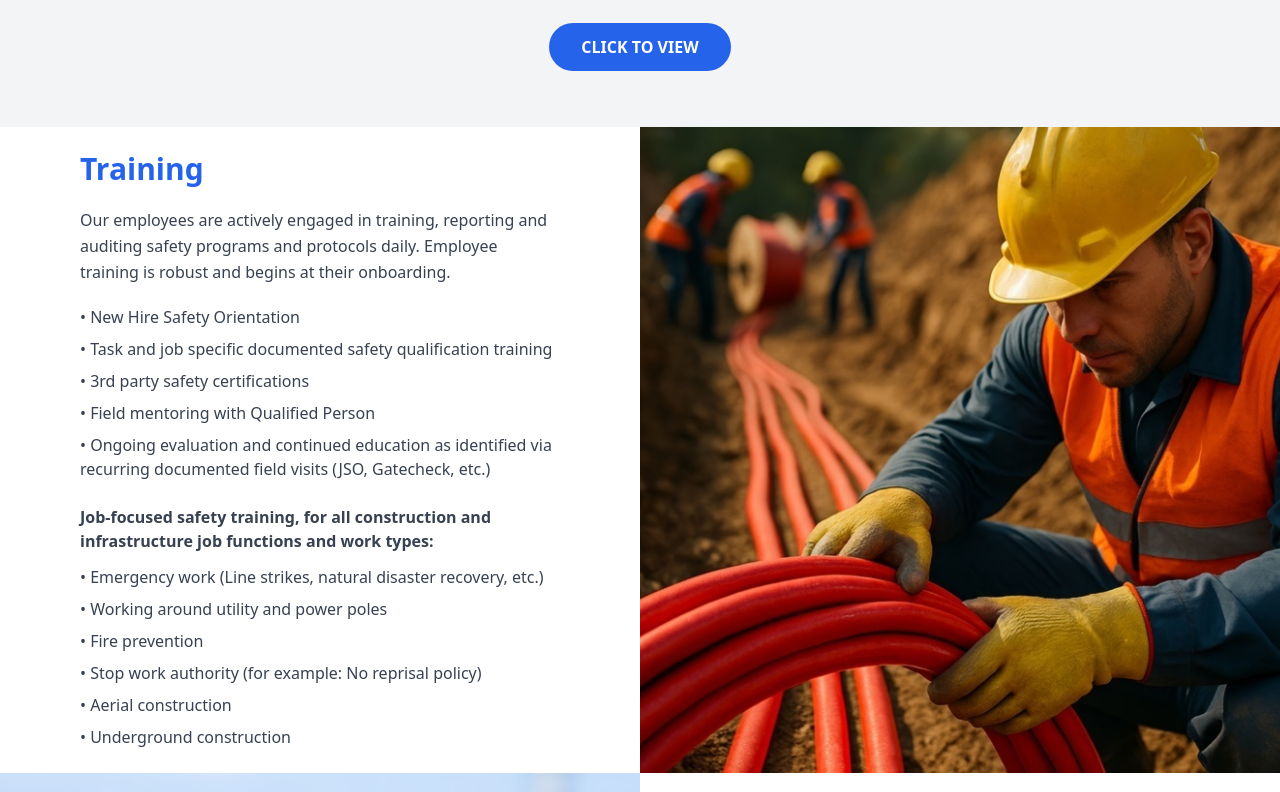
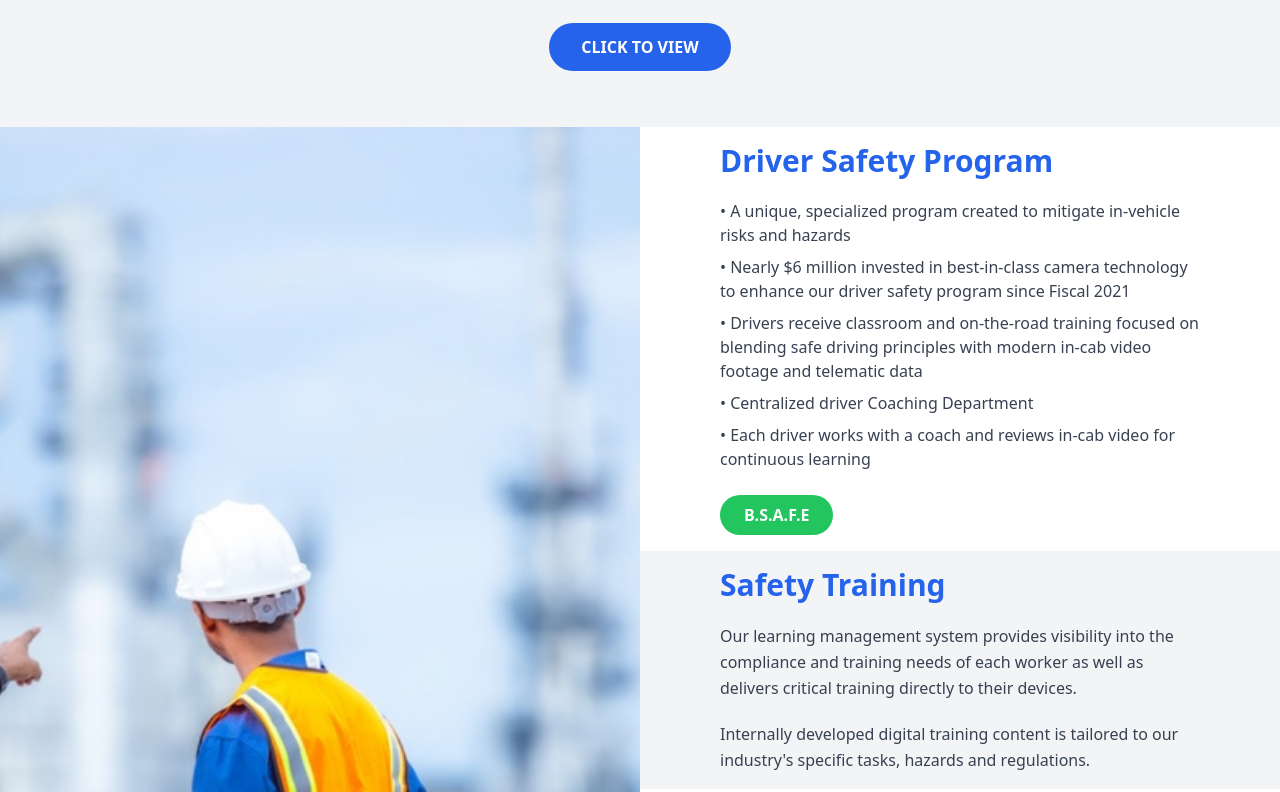
Before and after one commit to Yash-Sojitra-sys/JKconstruction, a React (Vite) app: page /safety in a window 1280 px wide. Shown: the part 2368-3160 px from the top of the page. Built offline with nearby package versions, Linux system fonts and the light colour scheme.

Commit message:
Remove Training section from Safety page

```diff
--- a/src/pages/Safety.tsx
+++ b/src/pages/Safety.tsx
@@ -159,44 +159,6 @@ const Safety: React.FC = () => {
         </div>
       </section>
 
-      {/* Training Section */}
-      <section>
-        <div className="grid md:grid-cols-2 gap-0">
-          <div className="bg-white flex items-center">
-            <div className="px-20 py-6">
-              <h3 className="text-3xl font-bold text-blue-600 mb-5">Training</h3>
-              <p className="text-gray-700 mb-5 text-base leading-relaxed">
-                Our employees are actively engaged in training, reporting and auditing safety programs and protocols daily. Employee training is robust and begins at their onboarding.
-              </p>
-              <ul className="text-gray-700 space-y-2 mb-6 text-base">
-                <li>• New Hire Safety Orientation</li>
-                <li>• Task and job specific documented safety qualification training</li>
-                <li>• 3rd party safety certifications</li>
-                <li>• Field mentoring with Qualified Person</li>
-                <li>• Ongoing evaluation and continued education as identified via recurring documented field visits (JSO, Gatecheck, etc.)</li>
-              </ul>
-              <p className="text-gray-700 mb-3 font-semibold text-base">
-                Job-focused safety training, for all construction and infrastructure job functions and work types:
-              </p>
-              <ul className="text-gray-700 space-y-2 text-base">
-                <li>• Emergency work (Line strikes, natural disaster recovery, etc.)</li>
-                <li>• Working around utility and power poles</li>
-                <li>• Fire prevention</li>
-                <li>• Stop work authority (for example: No reprisal policy)</li>
-                <li>• Aerial construction</li>
-                <li>• Underground construction</li>
-              </ul>
-            </div>
-          </div>
-          <div className="relative">
-            <img
-              src={IMAGES.GALLERY.CONSTRUCTION_3}
-              alt="Safety training with workers on utility poles"
-              className="w-full h-full object-cover"
-            />
-          </div>
-        </div>
-      </section>
 
       {/* Driver Safety Program through OSHA Section */}
       <section>
```
